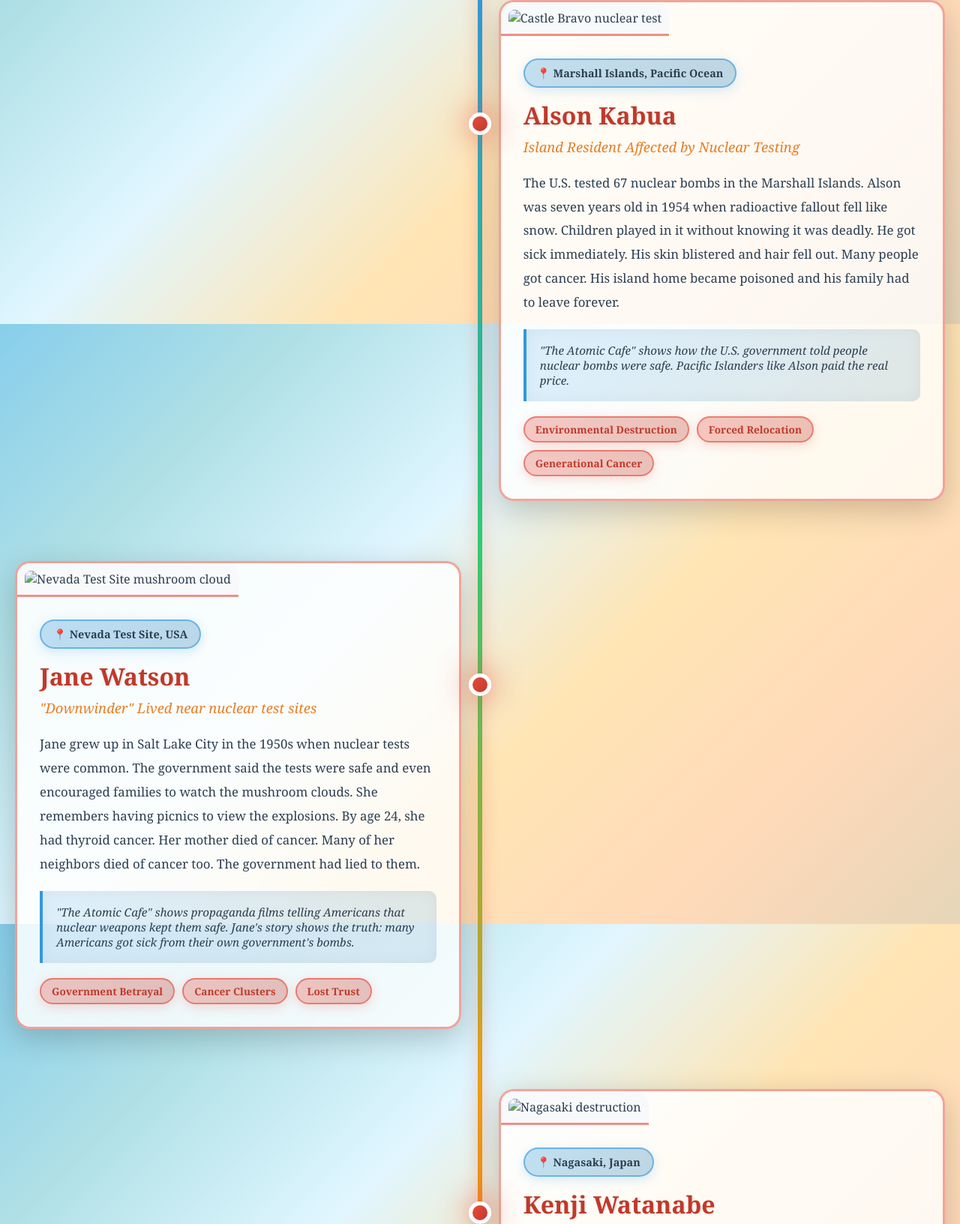
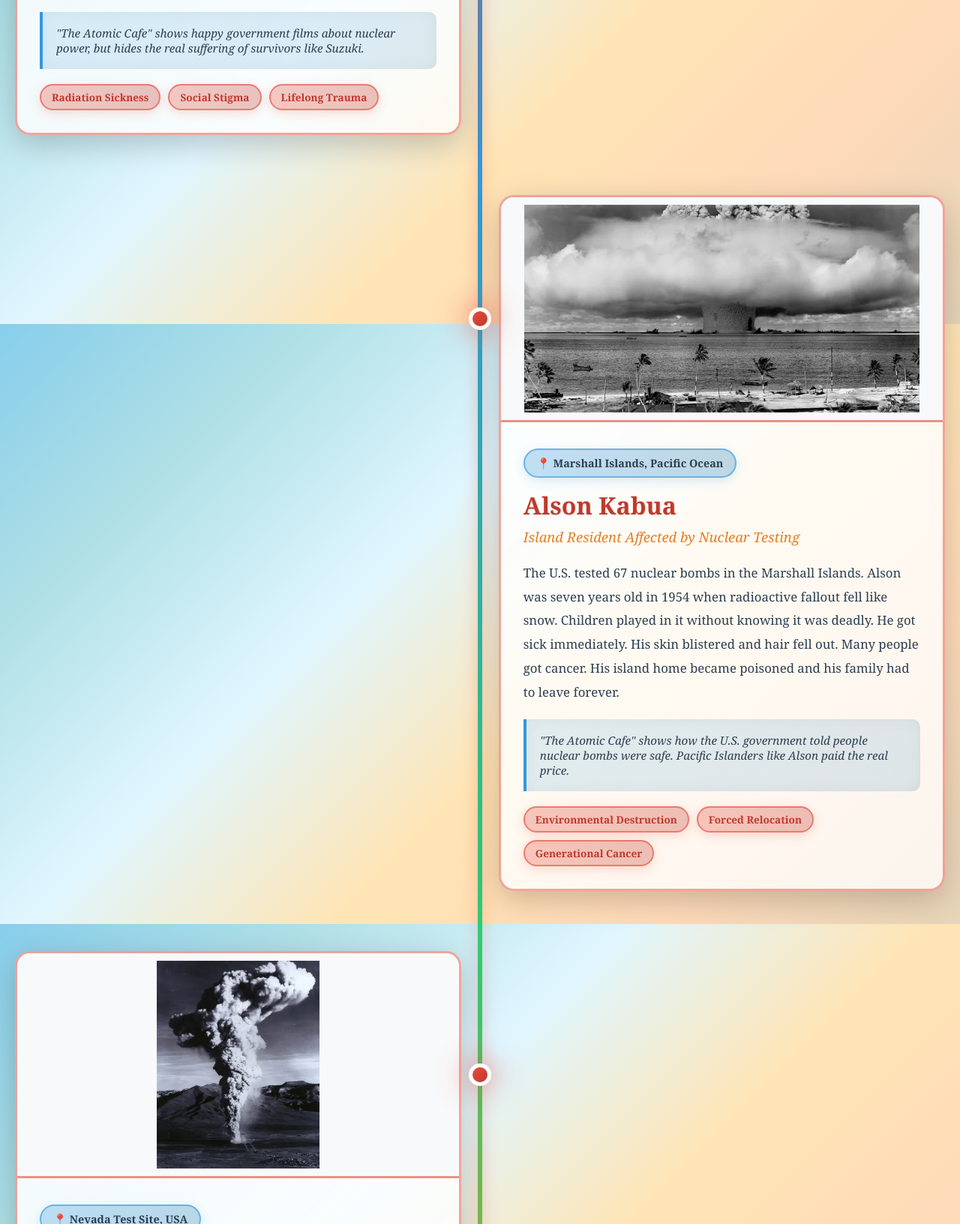
Before and after one commit to niroulasubodh/atomicage.storymap.github.io, a plain HTML site: page index.html in a window 1280 px wide. Shown: the part 1168-2800 px from the top of the page at 75% size. Drawn offline with Linux system fonts and the light colour scheme.

Commit message:
Fix image paths and update gallery caption
Updated image source paths and modified gallery caption for Nagasaki destruction.

```diff
--- a/index.html
+++ b/index.html
@@ -453,7 +453,7 @@
         <div class="story-card left">
             <div class="timeline-marker"></div>
             <div class="card-content">
-                <img src="images/hiroshima-aftermath.jpg" alt="Hiroshima aftermath" class="card-image">
+                <img src="hiroshima-aftermath.jpg" alt="Hiroshima aftermath" class="card-image">
                 <div class="card-text-content">
                     <span class="location-tag">📍 Hiroshima, Japan</span>
                     <h2>Suzuki Akari</h2>
@@ -476,7 +476,7 @@
         <div class="story-card right">
             <div class="timeline-marker"></div>
             <div class="card-content">
-                <img src="images/castle-bravo-test.jpg" alt="Castle Bravo nuclear test" class="card-image">
+                <img src="castle-bravo-test.jpg" alt="Castle Bravo nuclear test" class="card-image">
                 <div class="card-text-content">
                     <span class="location-tag">📍 Marshall Islands, Pacific Ocean</span>
                     <h2>Alson Kabua</h2>
@@ -499,7 +499,7 @@
         <div class="story-card left">
             <div class="timeline-marker"></div>
             <div class="card-content">
-                <img src="images/nevada-test-site.jpg" alt="Nevada Test Site mushroom cloud" class="card-image">
+                <img src="nevada-test-site.jpg" alt="Nevada Test Site mushroom cloud" class="card-image">
                 <div class="card-text-content">
                     <span class="location-tag">📍 Nevada Test Site, USA</span>
                     <h2>Jane Watson</h2>
@@ -522,7 +522,7 @@
         <div class="story-card right">
             <div class="timeline-marker"></div>
             <div class="card-content">
-                <img src="images/nagasaki-destruction.jpg" alt="Nagasaki destruction" class="card-image">
+                <img src="nagasaki-destruction.jpg" alt="Nagasaki destruction" class="card-image">
                 <div class="card-text-content">
                     <span class="location-tag">📍 Nagasaki, Japan</span>
                     <h2>Kenji Watanabe</h2>
@@ -578,8 +578,8 @@
                 <div class="gallery-slide">
                     <img src="nagasaki-destruction.jpg" alt="Nagasaki destruction">
                     <div class="gallery-caption">
-                        <h4>Nagasaki Destruction</h4>
-                        <p>Temple ruins after the plutonium bomb, August 9, 1945</p>
+                        <h4>Survivors in Nagasaki</h4>
+                        <p>A mother and her child among the ruins after the atomic bombing of Nagasaki, August 9, 1945</p>
                     </div>
                 </div>
 
```
